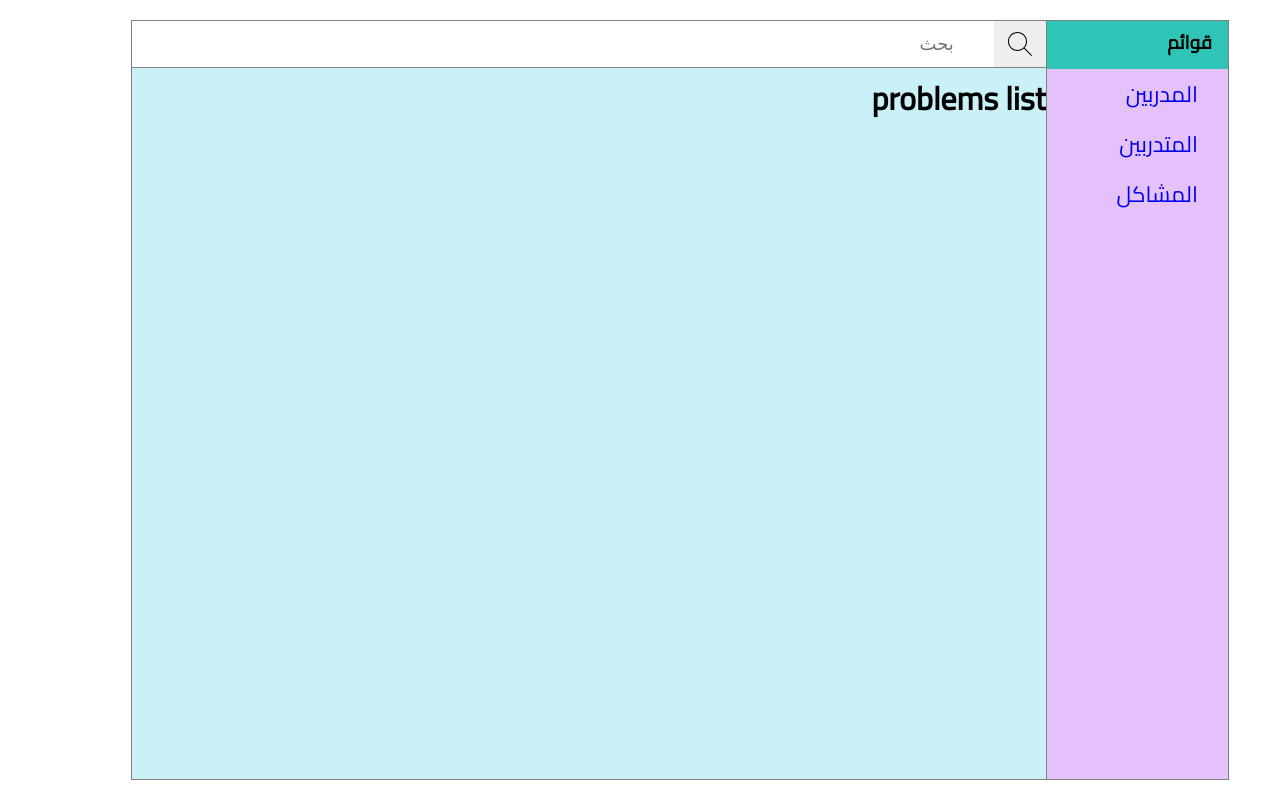
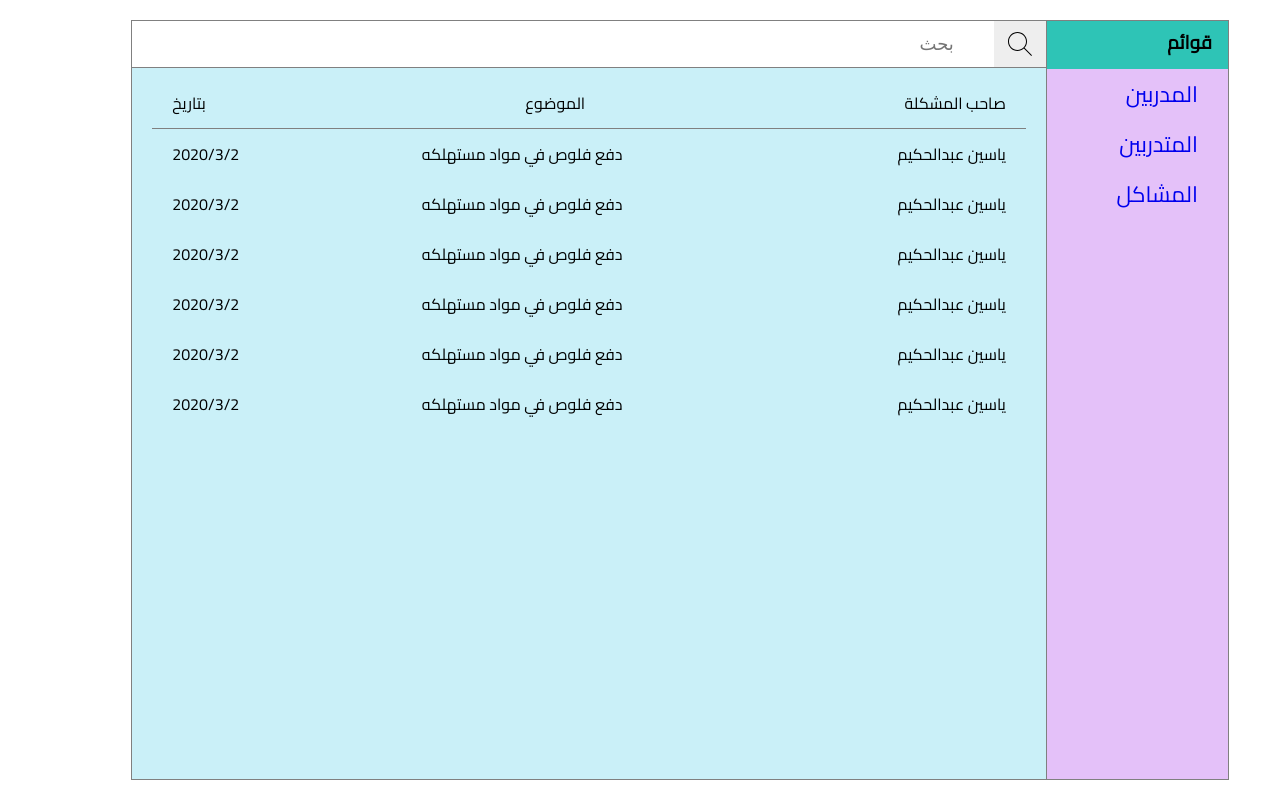
Before and after one commit to MKA0000/Creativa-Dachboard-Task, a React (Create React App) app: page /problems in a window 1280 px wide. Built offline with nearby package versions, Linux system fonts and the light colour scheme.

Commit message:
problem page ready to be buelid

```diff
--- a/src/App.js
+++ b/src/App.js
@@ -3,6 +3,7 @@ import Home from './pages/home/home.component';
 import { Routes, Route } from 'react-router-dom';
 import Trainer from './pages/trainer/trainer.component';
 import Trainee from './pages/trainee/trainee.component'
+import Problem from './pages/problem/problem.component';
 
 function App() {
   return (
@@ -11,6 +12,7 @@ function App() {
         <Route path='/*' element={<Home/>}/>
         <Route path='trainer/:id' element={<Trainer/>}/>
         <Route path='trainees/:id' element={<Trainee/>}/>
+        <Route path='problems/:id' element={<Problem/>}/>
       </Routes>
     </div>
   );
--- a/src/component/problems/problems.component.jsx
+++ b/src/component/problems/problems.component.jsx
@@ -1,12 +1,35 @@
 import './problems.style.css';
+import PROBLEMS_LIST from '../../data/problems-list';
+import { useNavigate } from 'react-router-dom';
+
 
 const Problems = () => {
+    const navigate = useNavigate();
+
+
 
     return(
-        <div className='problmes-table'>
-            <h1>problems list</h1>
+        <div className='trainers-table'>
+            <ul className='trainers-header'>
+                <li>صاحب المشكلة</li>
+                <li>الموضوع</li>
+                <li>بتاريخ</li>
+            </ul>
+            <ul className='trainer-items'>
+                {
+                    PROBLEMS_LIST.map(problem => (
+                        <li key={problem.id} onClick={() => navigate(`${problem.id}`)}>
+                            <span className='name'>{problem.owner}</span>
+                            <span className='specialization'>{problem.subject}</span>
+                            <span className='rate'>{problem.date}</span>
+                        </li>
+                    ))
+                }
+            </ul>
+
         </div>
     )
 }
 
+
 export default Problems;
--- /dev/null
+++ b/src/data/problems-list.js
@@ -0,0 +1,41 @@
+const PROBLEMS_LIST = [
+    {
+        owner: 'ياسين عبدالحكيم',
+        date: '2020/3/2',
+        subject: 'دفع فلوص في مواد مستهلكه',
+        description: '...',
+        id: 1
+    }, {
+        owner: 'ياسين عبدالحكيم',
+        date: '2020/3/2',
+        subject: 'دفع فلوص في مواد مستهلكه',
+        description: '...',
+        id: 1
+    },{
+        owner: 'ياسين عبدالحكيم',
+        date: '2020/3/2',
+        subject: 'دفع فلوص في مواد مستهلكه',
+        description: '...',
+        id: 1
+    },{
+        owner: 'ياسين عبدالحكيم',
+        date: '2020/3/2',
+        subject: 'دفع فلوص في مواد مستهلكه',
+        description: '...',
+        id: 1
+    },{
+        owner: 'ياسين عبدالحكيم',
+        date: '2020/3/2',
+        subject: 'دفع فلوص في مواد مستهلكه',
+        description: '...',
+        id: 1
+    },{
+        owner: 'ياسين عبدالحكيم',
+        date: '2020/3/2',
+        subject: 'دفع فلوص في مواد مستهلكه',
+        description: '...',
+        id: 1
+    },
+]
+
+export default PROBLEMS_LIST;
--- /dev/null
+++ b/src/pages/problem/problem.component.jsx
@@ -0,0 +1,19 @@
+import { useParams } from 'react-router-dom';
+import PROBLEMS_LIST from '../../data/problems-list';
+
+const Problem = () => {
+    const { id } = useParams();
+    const  problem = PROBLEMS_LIST.filter(problem => problem.id === Number(id))[0]
+
+    if(!problem) {
+        return <h1>Not Found</h1>
+    }
+
+    return(
+        <div>
+            <h1>{problem.subject} Problem Description</h1>
+        </div>
+    )
+}
+
+export default Problem;
```
